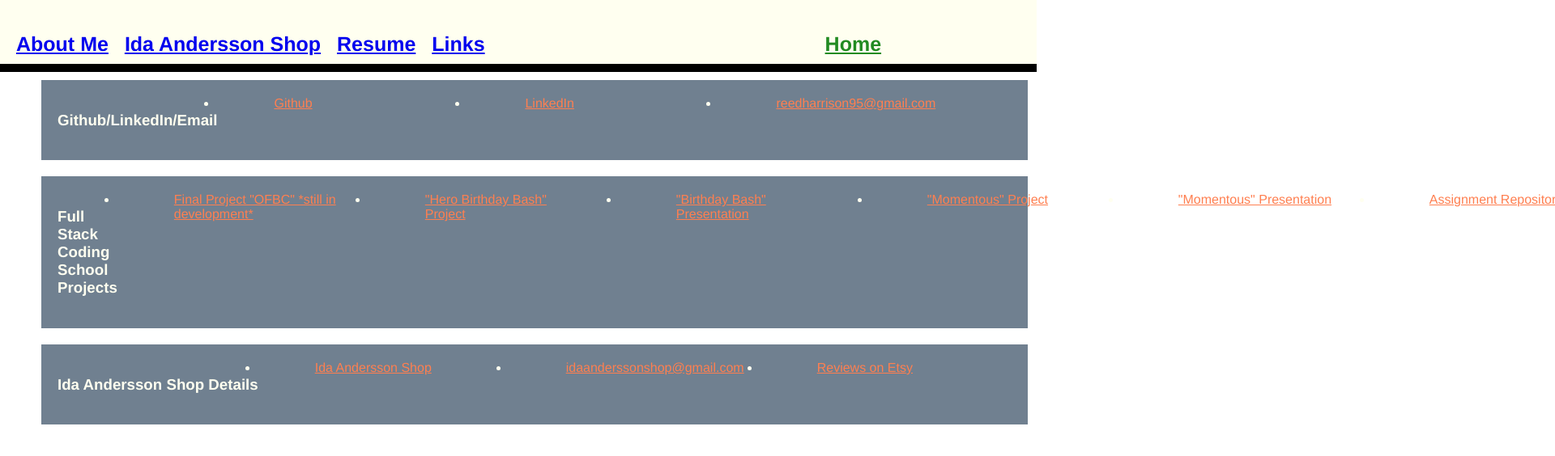
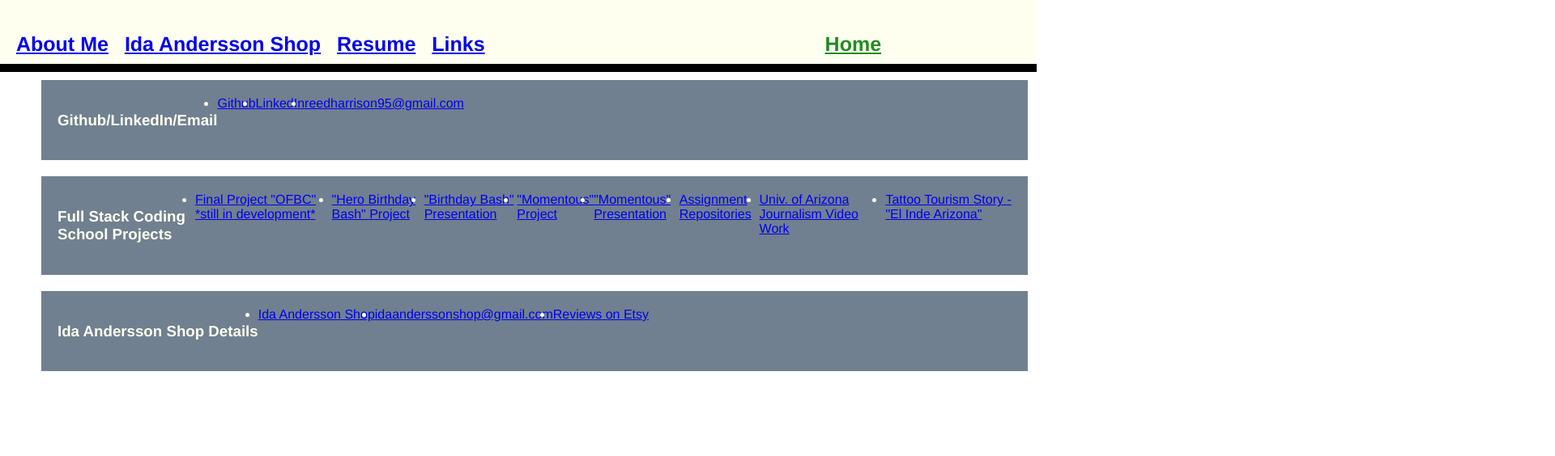
Before and after one commit to HGreedo/nuReactPortfolio, a React (Create React App) app: page /pages/ThirdPtyLinks in a window 1280 px wide. Shown: the top 564 px of the page at 81% size, 1920 px wide, since content can reach past the window. Built offline with nearby package versions, Linux system fonts and the light colour scheme.

Commit message:
commit on 'main'

```diff
--- a/src/pages/thirdpartylinks.css
+++ b/src/pages/thirdpartylinks.css
@@ -30,7 +30,7 @@ width: 95%;
     list-style: none;
 }
 
-.atag {
+.a .atag {
     display: flex;
     padding-left: 20px;
     padding-right: 20px;
```
